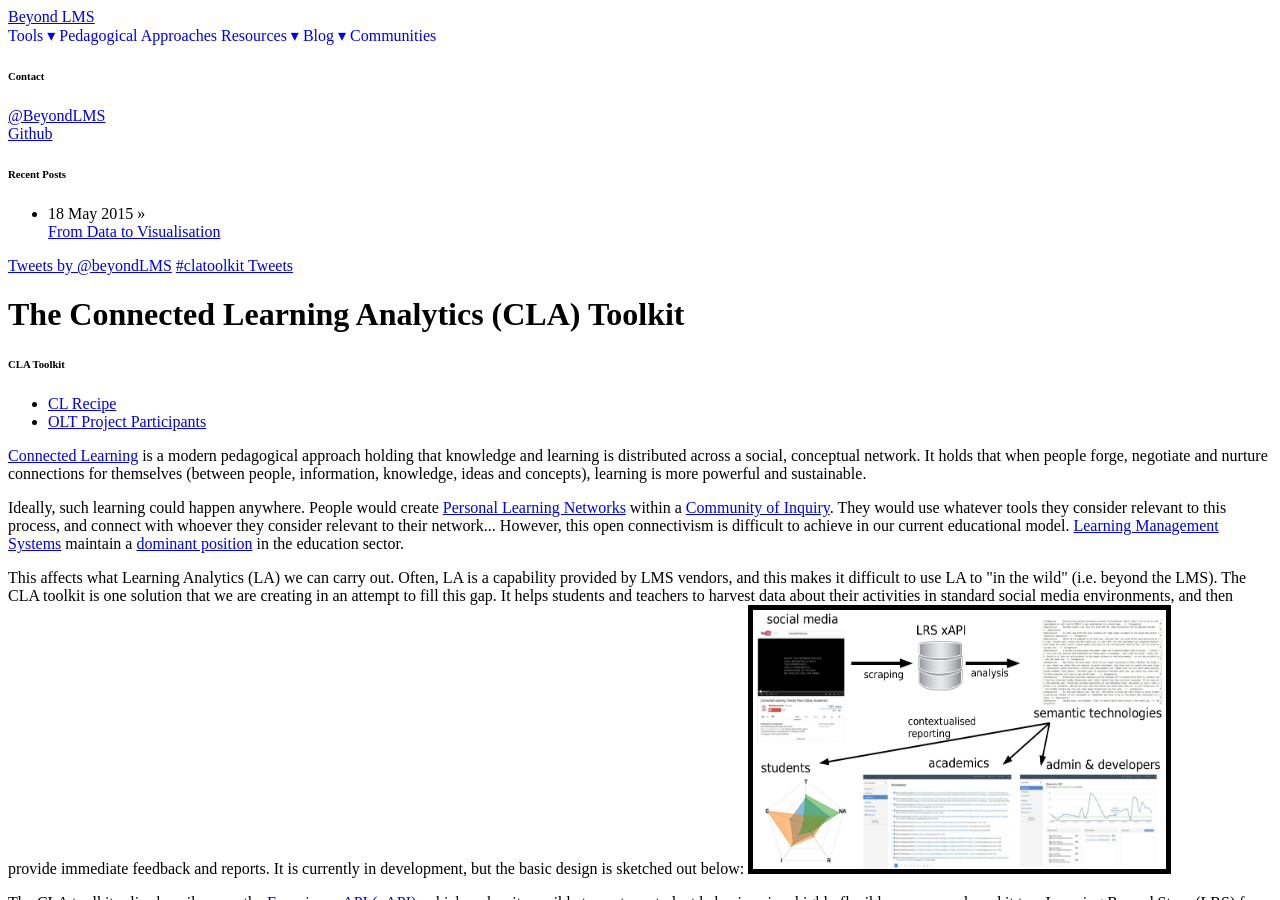
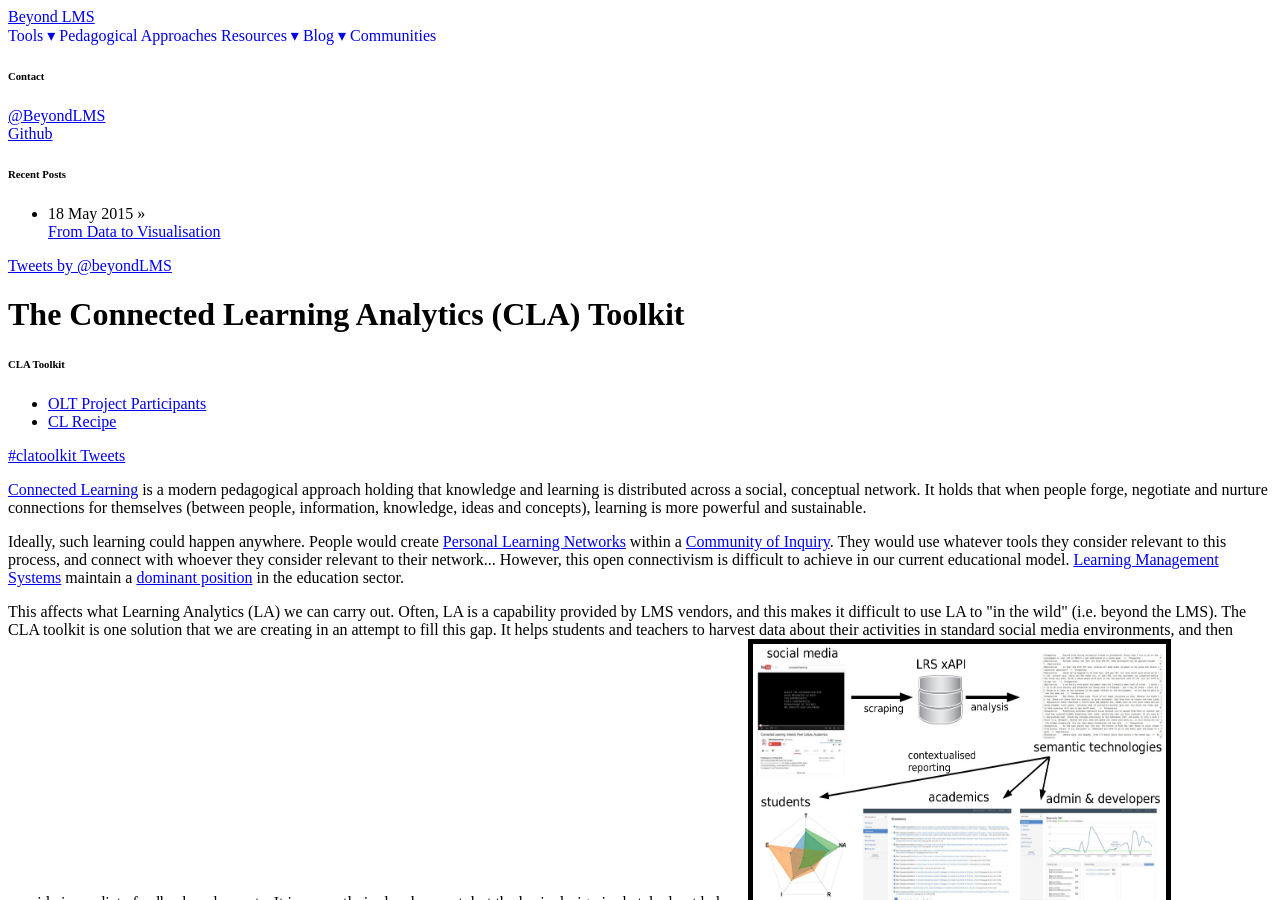
Before and after one commit to kirstykitto/beyondLMS, a Jekyll site: the page built from pages/clatoolkit.md, in a window 1280 px wide and 900 px high. Built offline with Jekyll 4.4.1, drawn with Linux system fonts in a browser that asks for light colours; comment, search, counter and statistics services are not loaded.

Commit message:
nabber updates

```diff
--- a/_includes/themes/twitter/default.html
+++ b/_includes/themes/twitter/default.html
@@ -35,16 +35,16 @@
               </li>
               <li>
                 <span> Proprietary </span>
-                <ul>
+                <ul><!--
                   <li><a href="#">Proprietary Tool Placeholder 1</a></li>
-                  <li><a href="#">Proprietary Tool Placeholder 2</a></li>
+                  <li><a href="#">Proprietary Tool Placeholder 2</a></li> -->
                 </ul>
               </li>
               <li>
                 <span> Analytics</span>
-                <ul>
+                <ul><!--
                   <li><a href="#">Analytics Tool Placeholder 1</a></li>
-                  <li><a href="#">Analytics Tool Placeholder 2</a></li>
+                  <li><a href="#">Analytics Tool Placeholder 2</a></li>-->
                 </ul>
               </li>
               <li><a href="/pages/includemytool.html">I want my tool included!</a></li>
@@ -96,7 +96,6 @@
         </ul>
 
         <a class="twitter-timeline" href="https://twitter.com/beyondLMS" data-widget-id="605255240586100736" data-chrome="noscrollbar noborders nofooter" data-tweet-limit="1">Tweets by @beyondLMS</a> <script>!function(d,s,id){var js,fjs=d.getElementsByTagName(s)[0],p=/^http:/.test(d.location)?'http':'https';if(!d.getElementById(id)){js=d.createElement(s);js.id=id;js.src=p+"://platform.twitter.com/widgets.js";fjs.parentNode.insertBefore(js,fjs);}}(document,"script","twitter-wjs");</script>
-        <a class="twitter-timeline" href="https://twitter.com/hashtag/clatoolkit" data-widget-id="605959017777631234" data-chrome="noscrollbar noborders nofooter" data-tweet-limit="1">#clatoolkit Tweets</a> <script>!function(d,s,id){var js,fjs=d.getElementsByTagName(s)[0],p=/^http:/.test(d.location)?'http':'https';if(!d.getElementById(id)){js=d.createElement(s);js.id=id;js.src=p+"://platform.twitter.com/widgets.js";fjs.parentNode.insertBefore(js,fjs);}}(document,"script","twitter-wjs");</script>
 
       </div>
       {{ content }}
--- a/pages/clatoolkit.md
+++ b/pages/clatoolkit.md
@@ -8,9 +8,11 @@ description: ""
 <div class="sidebarnav">
 	<h6>CLA Toolkit</h6>
 	<ul>
+		<li><a href="/pages/OLTparticipants.html">OLT Project Participants</a></li>
 		<li><a href="/pages/clrecipe.html">CL Recipe</a></li>
-		<li><a href="/pages/OLTparticipants.html">OLT Project Participants</a></li>
 	</ul>
+
+        <a class="twitter-timeline" href="https://twitter.com/hashtag/clatoolkit" data-widget-id="605959017777631234" data-chrome="noscrollbar noborders nofooter" data-tweet-limit="1">#clatoolkit Tweets</a> <script>!function(d,s,id){var js,fjs=d.getElementsByTagName(s)[0],p=/^http:/.test(d.location)?'http':'https';if(!d.getElementById(id)){js=d.createElement(s);js.id=id;js.src=p+"://platform.twitter.com/widgets.js";fjs.parentNode.insertBefore(js,fjs);}}(document,"script","twitter-wjs");</script>
 </div>
 
 <p>
```
Also changed, not shown: pages/OLTparticipants.md (added, +6 -0 lines).
